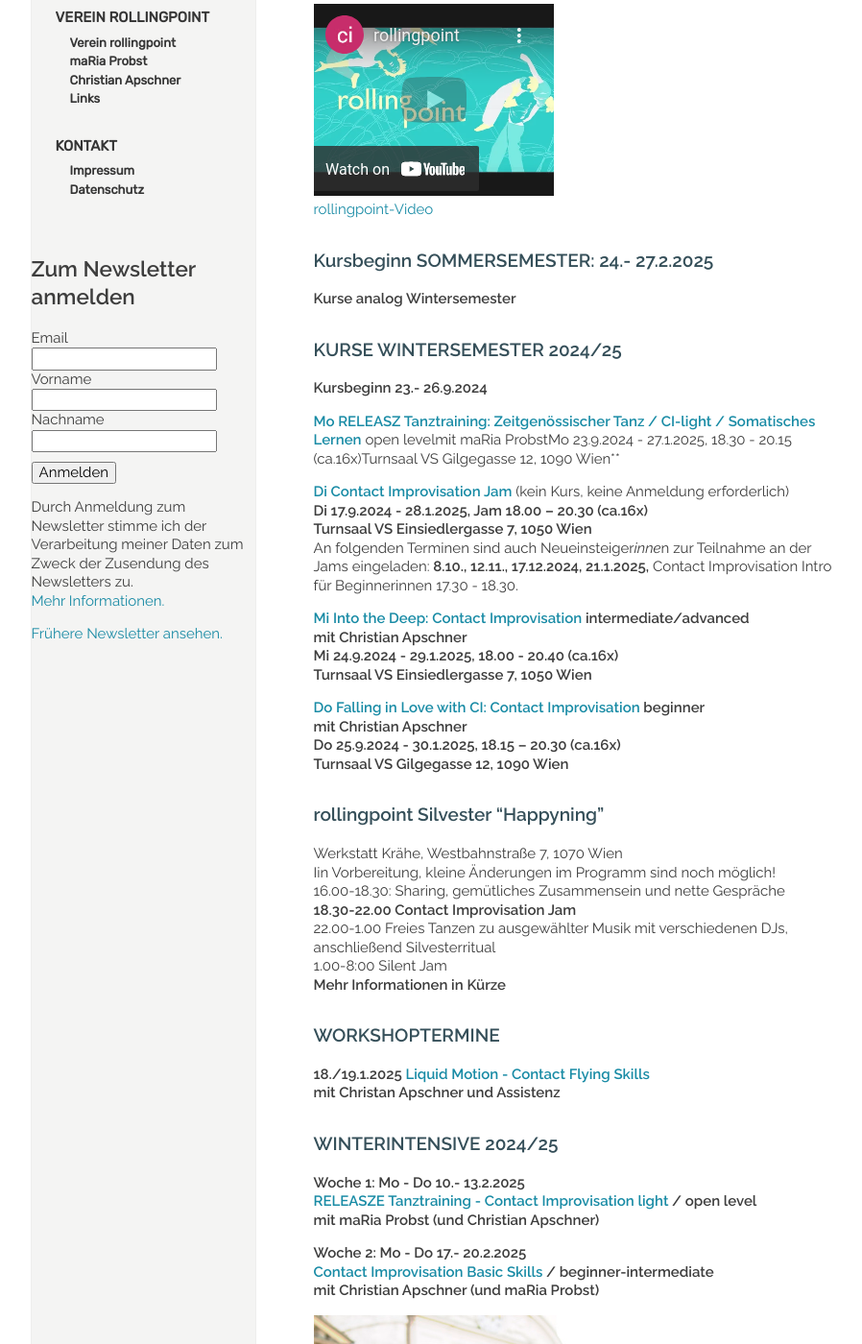
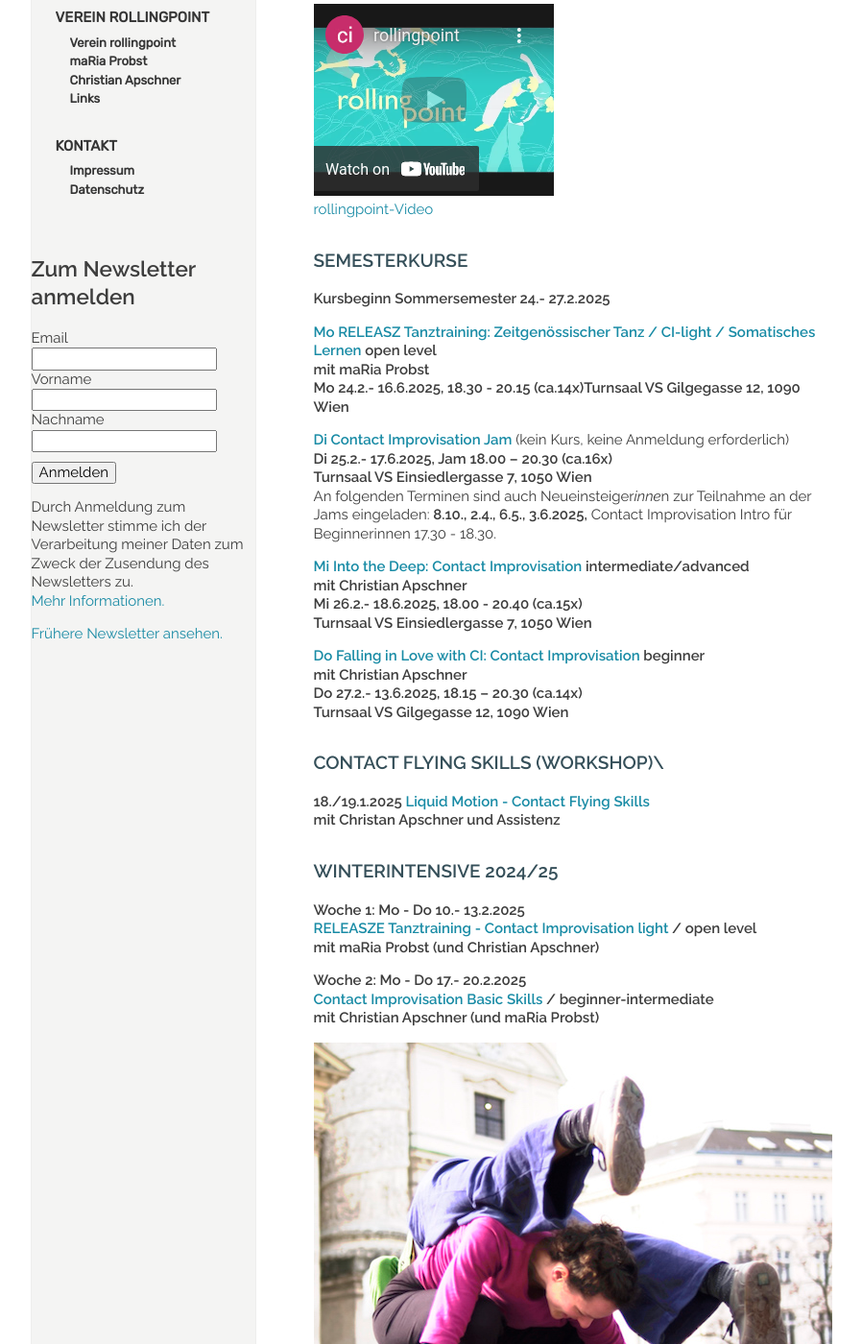
Before and after one commit to manulari/rollingpointat, a Jekyll site: the page built from _pages_de/index.md, in a window 1280 px wide and 1400 px high, scrolled down 864 px. Shown: the whole window at 96% size, without its empty margins (152-1050 px from the left). Built offline with Jekyll 4.4.1, drawn with Linux system fonts in a browser that asks for light colours; comment, search, counter and statistics services are not loaded.

Commit message:
Update page (de) “index”

```diff
--- a/_pages_de/index.md
+++ b/_pages_de/index.md
@@ -18,43 +18,30 @@ Fotocredit: https://johannes-stolba.net/photography/
 
 <div class="imglink"><a target="_blank" href="https://www.youtube.com/embed/kp3DqzN1Ldo"><img src="/assets/uploads/video_vorschau_rollingpoint.png" alt="" /><div>rollingpoint-Video</div></a></div>
 
-### **Kursbeginn SOMMERSEMESTER: 24.- 27.2.2025**
+### **SEMESTERKURSE**
 
-**Kurse analog Wintersemester**
+**Kursbeginn  Sommersemester 24.- 27.2.2025**
 
-### **KURSE WINTERSEMESTER 2024/25**
-
-**Kursbeginn  23.- 26.9.2024**
-
-**[Mo RELEASZ Tanztraining: ](/releasze)[Zeitgenössischer Tanz / CI-light / Somatisches Lernen](/releasze)** open levelmit maRia ProbstMo 23.9.2024 - 27.1.2025, 18.30 - 20.15 (ca.16x)Turnsaal VS Gilgegasse 12, 1090 Wien\*\*
+**[Mo RELEASZ Tanztraining: ](/releasze)[Zeitgenössischer Tanz / CI-light / Somatisches Lernen](/releasze) open level**\
+**mit maRia Probst**\
+**Mo 24.2.- 16.6.2025, 18.30 - 20.15 (ca.14x)Turnsaal VS Gilgegasse 12, 1090 Wien**
 
 **[Di Contact Improvisation Jam ](/jams)**(kein Kurs, keine Anmeldung erforderlich)\
-**Di 17.9.2024 - 28.1.2025, Jam 18.00 – 20.30 (ca.16x)**\
+**Di 25.2.- 17.6.2025, Jam 18.00 – 20.30 (ca.16x)**\
 **Turnsaal VS Einsiedlergasse 7, 1050 Wien**\
-An folgenden Terminen sind auch Neueinsteiger*inne*n zur Teilnahme an der Jams eingeladen: **8.10., 12.11., 17.12.2024, 21.1.2025,** Contact Improvisation Intro für Beginnerinnen 17.30 - 18.30.
+An folgenden Terminen sind auch Neueinsteiger*inne*n zur Teilnahme an der Jams eingeladen: **8.10., 2.4., 6.5., 3.6.2025,** Contact Improvisation Intro für Beginnerinnen 17.30 - 18.30.
 
 **[Mi Into the Deep: Contact Improvisation ](/contactadv) intermediate/advanced**\
 **mit Christian Apschner**\
-**Mi 24.9.2024 - 29.1.2025, 18.00 - 20.40 (ca.16x)**\
+**Mi 26.2.- 18.6.2025, 18.00 - 20.40 (ca.15x)**\
 **Turnsaal VS Einsiedlergasse 7, 1050 Wien**
 
 **[Do Falling in Love with CI: Contact Improvisation ](/contactbeg)beginner**\
 **mit Christian Apschner**\
-**Do 25.9.2024 - 30.1.2025, 18.15 – 20.30 (ca.16x)**\
+**Do 27.2.- 13.6.2025, 18.15 – 20.30 (ca.14x)**\
 **Turnsaal VS Gilgegasse 12, 1090 Wien**
 
-### **rollingpoint Silvester "Happyning"**
-
-Werkstatt Krähe, Westbahnstraße 7, 1070 Wien\
-Iin Vorbereitung, kleine Änderungen im Programm sind noch möglich!\
-16.00-18.30: Sharing, gemütliches Zusammensein und nette Gespräche\
-**18.30-22.00 Contact Improvisation Jam**\
-22.00-1.00 Freies Tanzen zu ausgewählter Musik mit verschiedenen DJs, anschließend Silvesterritual\
-1.00-8:00 Silent Jam\
-**Mehr Informationen in Kürze**
-
-### **WORKSHOPTERMINE**
-
+### **CONTACT FLYING SKILLS (WORKSHOP)**\
 **18./19.1.2025 [Liquid Motion - Contact Flying Skills](https://rollingpoint.at/wsws2024#flyingskills)**\
 **mit Christan Apschner und Assistenz**
 
```
